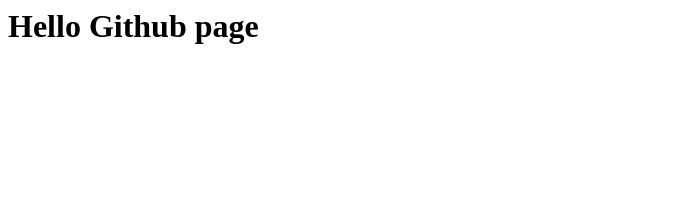
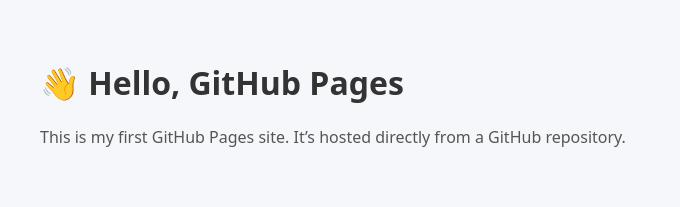
Before and after one commit to hooppfan/hooppfan.github.io, a plain HTML site: page index.html in a window 1280 px wide. Shown: the whole page, without its empty margins (0-680 px from the left). Drawn offline with Linux system fonts and the light colour scheme.

Commit message:
Update index.html

```diff
--- a/index.html
+++ b/index.html
@@ -1,2 +1,30 @@
-
-<h1>Hello Github page</h1>
+<!DOCTYPE html>
+<html lang="en">
+<head>
+  <meta charset="UTF-8" />
+  <title>My GitHub Page</title>
+  <meta name="viewport" content="width=device-width, initial-scale=1" />
+  <style>
+    body {
+      font-family: system-ui, -apple-system, sans-serif;
+      margin: 0;
+      padding: 40px;
+      background: #f5f7fa;
+    }
+    h1 {
+      color: #333;
+    }
+    p {
+      color: #555;
+      max-width: 600px;
+    }
+  </style>
+</head>
+<body>
+  <h1>👋 Hello, GitHub Pages</h1>
+  <p>
+    This is my first GitHub Pages site.
+    It’s hosted directly from a GitHub repository.
+  </p>
+</body>
+</html>
```
